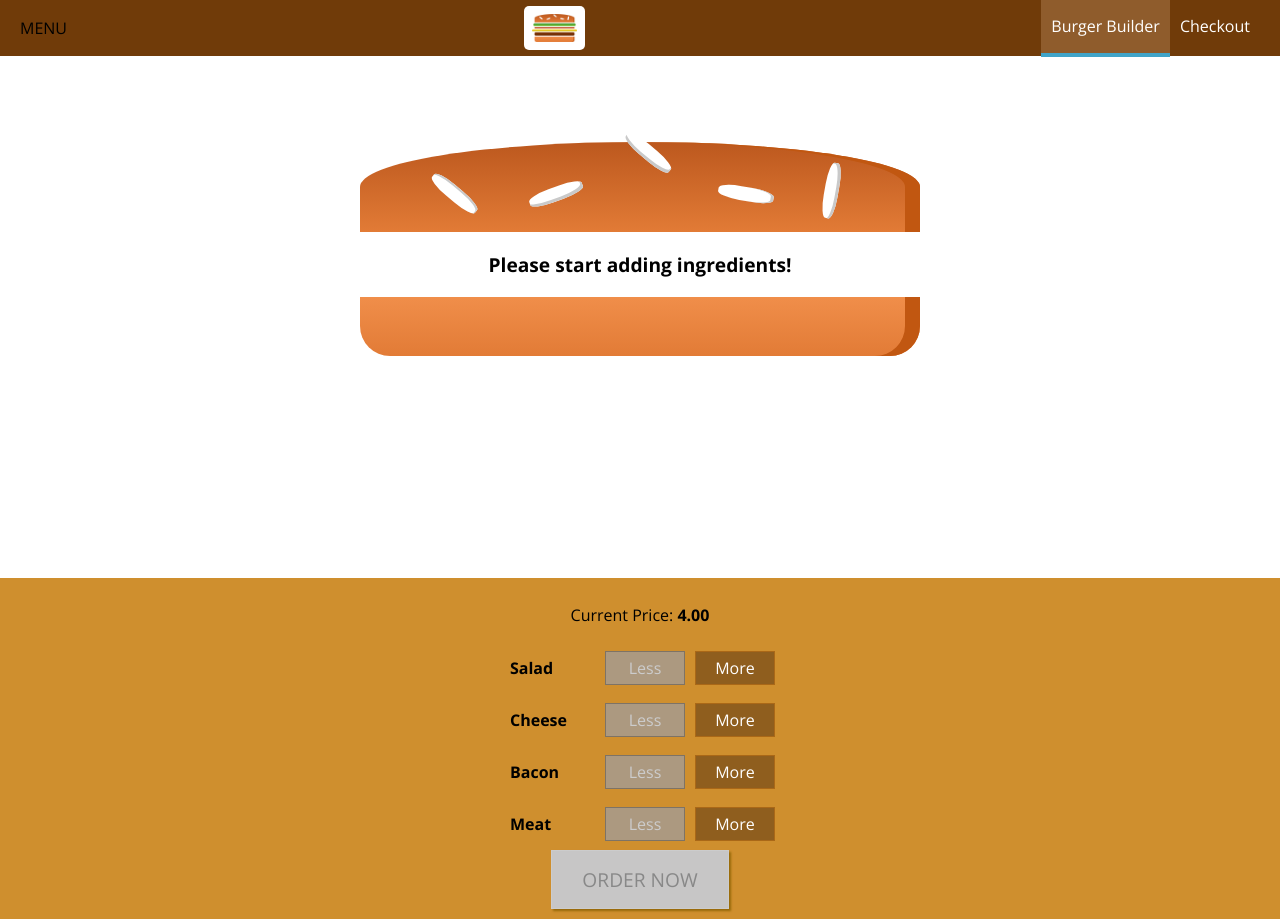
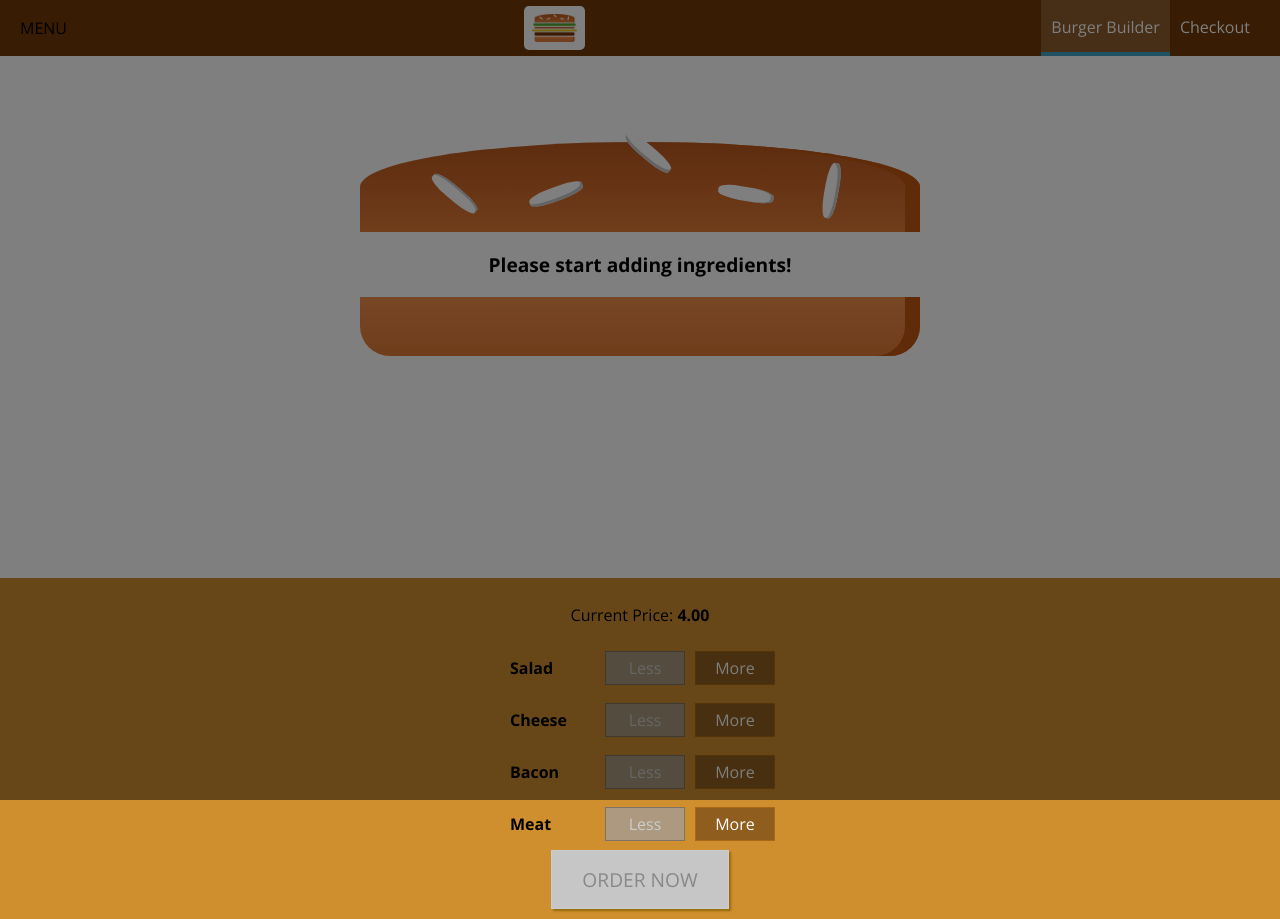
Before and after one commit to dishant90/burger-builder-app, a React (Create React App) app: page / in a window 1280 px wide. Built offline with nearby package versions, Linux system fonts and the light colour scheme.

Commit message:
Adding side drawer and placing backdrop when opening the side drawer

```diff
--- a/src/components/Layout/Layout.js
+++ b/src/components/Layout/Layout.js
@@ -1,16 +1,32 @@
-import React from 'react';
+import React, {Component} from 'react';
 
 import Aux from '../../hoc/Auxiliary'
 import classes from './Layout.module.css'
 import Toolbar from '../Navigation/Toolbar/Toolbar'
+import SideDrawer from '../Navigation/SideDrawer/SideDrawer'
 
-const layout = (props) => (
-    <Aux>
-        <Toolbar />
-        <main className={classes.Content}>
-            {props.children}
-        </main>
-    </Aux>
-);
+class Layout extends Component {
+    state={
+        showSideDrawer: true
+    }
 
-export default layout;
+    sideDrawerHandler = () => {
+        this.setState({
+            showSideDrawer: false
+        })
+    }
+
+    render() {
+        return (
+            <Aux>
+                <Toolbar />
+                <SideDrawer open={this.state.showSideDrawer} close={this.sideDrawerHandler} />
+                <main className={classes.Content}>
+                    {this.props.children}
+                </main>
+            </Aux>
+        )
+    }
+}
+
+export default Layout;
--- a/src/components/Navigation/NavigationItems/NavigationItem/NavigationItem.module.css
+++ b/src/components/Navigation/NavigationItems/NavigationItem/NavigationItem.module.css
@@ -1,9 +1,14 @@
+.NavigationItem {
+    margin: 10px 0;
+    box-sizing: border-box;
+    display: block;
+    width: 100%;
+}
+
 .NavigationItem a {
-    color: white;
+    color: #8F5C2C;
     text-decoration: none;
-    height: 100%;
-    padding: 16px 10px;
-    border-bottom: 4px solid transparent;
+    width: 100%;
     box-sizing: border-box;
     display: block;
 }
@@ -11,7 +16,30 @@
 .NavigationItem a:hover,
 .NavigationItem a:active,
 .NavigationItem a.active {
-    background-color: #8F5C2C;
-    border-bottom: 4px solid #40A4C8;
-    color: white;
+    color: #40A4C8;
 }
+
+@media (min-width: 500px) {
+    .NavigationItem {
+        margin: 0;
+        display: flex;
+        height: 100%;
+        width: auto;
+        align-items: center;
+    }
+
+    .NavigationItem a {
+        color: white;
+        height: 100%;
+        padding: 16px 10px;
+        border-bottom: 4px solid transparent;
+    }
+
+    .NavigationItem a:hover,
+    .NavigationItem a:active,
+    .NavigationItem a.active {
+        background-color: #8F5C2C;
+        border-bottom: 4px solid #40A4C8;
+        color: white;
+    }
+}
--- a/src/components/Navigation/NavigationItems/NavigationItems.module.css
+++ b/src/components/Navigation/NavigationItems/NavigationItems.module.css
@@ -3,6 +3,13 @@
     padding: 0;
     list-style: none;
     display: flex;
+    flex-flow: column;
     align-items: center;
     height: 100%;
 }
+
+@media (min-width: 500px) {
+    .NavigationItems {
+        flex-flow: row;
+    }
+}
--- /dev/null
+++ b/src/components/Navigation/SideDrawer/SideDrawer.js
@@ -0,0 +1,32 @@
+import React from 'react'
+
+import NavigationItems from '../NavigationItems/NavigationItems'
+import classes from './SideDrawer.module.css'
+import Logo from '../../ui/Logo/Logo'
+import Backdrop from '../../ui/Backdrop/Backdrop'
+import Aux from '../../../hoc/Auxiliary'
+
+const sideDrawer = (props) => {
+
+    let attachedClasses = [classes.SideDrawer, classes.Close];
+    if(props.open) {
+        attachedClasses = [classes.SideDrawer, classes.Open];
+    }
+
+    return(
+        <Aux>
+            <Backdrop show={props.open} hide={props.close} />
+            <div className={attachedClasses.join(' ')}>
+                <div className={classes.Logo}>
+                    <Logo />
+                </div>
+                <nav>
+                    <NavigationItems />
+                </nav>
+            </div>
+        </Aux>
+
+    )
+}
+
+export default sideDrawer;
--- /dev/null
+++ b/src/components/Navigation/SideDrawer/SideDrawer.module.css
@@ -0,0 +1,32 @@
+.SideDrawer {
+    left: 0;
+    top: 0;
+    position: fixed;
+    width: 280px;
+    max-width: 70%;
+    height: 100%;
+    background-color: white;
+    padding: 32px 16px;
+    box-sizing: border-box;
+    z-index: 200;
+    transition: transform 0.3s ease-out;
+}
+
+@media (min-width: 500px) {
+    .SideDrawer {
+        display: none;
+    }
+}
+
+.Open {
+    transform: translateX(0);
+}
+
+.Close {
+    transform: translateX(-100%);
+}
+
+.Logo {
+    height: 11%;
+    margin-bottom: 32px;
+}
--- a/src/components/Navigation/Toolbar/Toolbar.js
+++ b/src/components/Navigation/Toolbar/Toolbar.js
@@ -7,8 +7,12 @@
 const toolbar = (props) => (
     <header className={classes.Toolbar}>
         <div>MENU</div>
-        <Logo />
-        <NavigationItems />
+        <div className={classes.Logo}>
+            <Logo />
+        </div>
+        <nav className={classes.DesktopOnly}>
+            <NavigationItems />
+        </nav>
     </header>
 )
 
--- a/src/components/Navigation/Toolbar/Toolbar.module.css
+++ b/src/components/Navigation/Toolbar/Toolbar.module.css
@@ -15,3 +15,13 @@
 .Toolbar nav{
     height: 100%;
 }
+
+.Logo {
+    height: 80%;
+}
+
+@media (max-width: 499px) {
+    .DesktopOnly {
+        display: none;
+    }
+}
--- a/src/components/ui/Logo/Logo.module.css
+++ b/src/components/ui/Logo/Logo.module.css
@@ -1,6 +1,6 @@
 .Logo {
     background-color: white;
-    height: 80%;
+    height: 100%;
     padding: 8px;
     box-sizing: border-box;
     border-radius: 5px;
```
